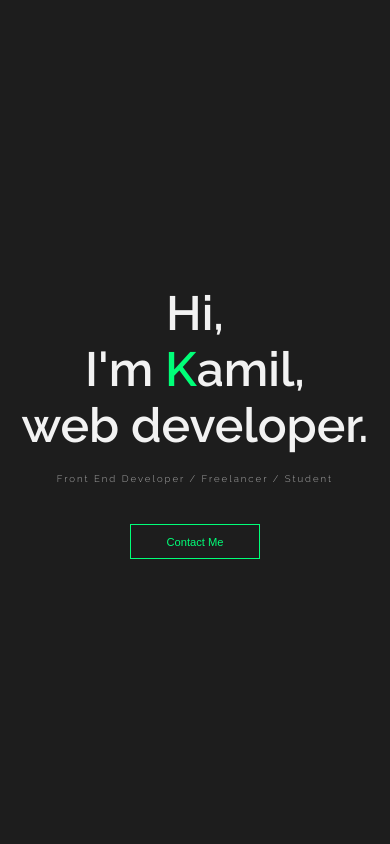
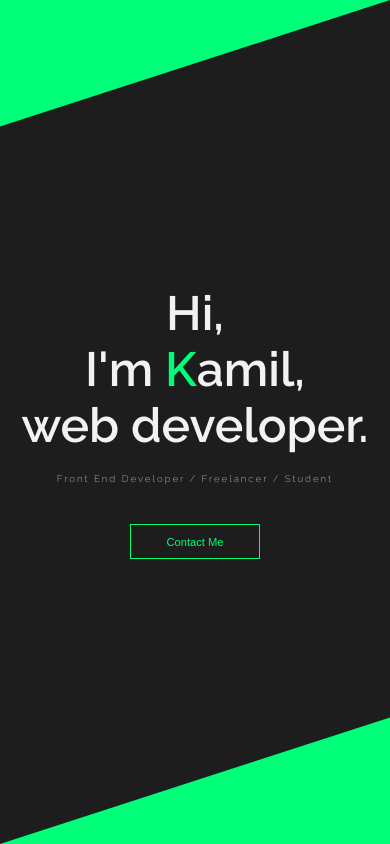
Before and after one commit to kamilrudny/Portfolio, a plain HTML site: page index.html in a window 390 px wide. Drawn offline with Linux system fonts and the light colour scheme.

Commit message:
Add files via upload

```diff
--- a/css/main.scss
+++ b/main.scss
@@ -175,7 +175,7 @@
     }
 
     .clip-path {
-        clip-path: polygon(0 0, 100% 0, 100% 100%, 0% 100%);
-        background:  #1d1d1d;
+        clip-path: polygon(0 15%, 100% 0, 100% 85%, 0% 100%);
+        background: #1d1d1d;
     }
  }
```
Also changed, not shown: css/main.css, 1 other file.
